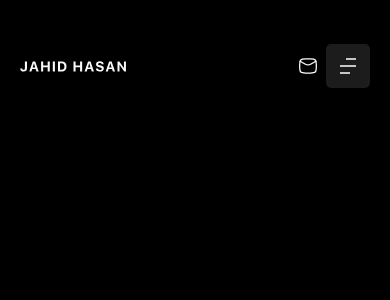
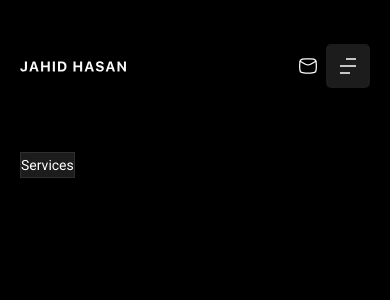
Before and after one commit to jahidhasan136/portfolio-me-jahid, a Next.js app: page / in a window 390 px wide. Both pictures are taken after a click on the element 348 px from the left and 66 px from the top of the page. Shown: the top 300 px of the page. Built offline with nearby package versions, Linux system fonts and the light colour scheme.

Commit message:
header responsive bar function add

```diff
--- a/package.json
+++ b/package.json
@@ -14,6 +14,7 @@
     "react": "19.1.0",
     "react-dom": "19.1.0",
     "react-hot-toast": "^2.6.0",
+    "react-icons": "^5.5.0",
     "react-redux": "^9.2.0",
     "redux-persist": "^6.0.0"
   },
--- a/src/app/globals.css
+++ b/src/app/globals.css
@@ -8,6 +8,7 @@
   --breakpoint-lg: 1024px;
   --breakpoint-xl: 1536px;
   --color-sky: #00abff;
+  --color-gray: #1c1c1c;
   --color-grayDark: #2f2f2f;
   --color-grayLight: #6a6a6a;
 }
--- a/src/components/shared/header/Header.tsx
+++ b/src/components/shared/header/Header.tsx
@@ -11,6 +11,7 @@ import Link from "next/link";
 import toast, { Toaster } from "react-hot-toast";
 
 const Header = () => {
+  // Coppy email to clipboard
   const [, setCopied] = useState(false);
 
   const handleCopy = async () => {
@@ -24,8 +25,14 @@ const Header = () => {
       console.error("Failed to copy: ", err);
     }
   };
+
+  // Responsive menu toggle
+  const [isMenuOpen, setIsMenuOpen] = useState(false);
+  const handleToggleMenu = () => {
+    setIsMenuOpen(!isMenuOpen);
+  };
   return (
-    <div className="flex items-center justify-between">
+    <div className="relative flex items-center justify-between">
       <Link href="/">
         <Image
           src={headerName}
@@ -54,10 +61,24 @@ const Header = () => {
           width={20}
           height={17}
         />
-        <div className="cursor-pointer bg-[#1C1C1C] p-[10px] rounded-[5px] lg:hidden">
+        <div
+          onClick={() => handleToggleMenu()}
+          className="cursor-pointer bg-gray p-[10px] rounded-[5px] lg:hidden"
+        >
           <Image src={barIcon} alt="Bar Icon" width={24} height={24} />
         </div>
       </div>
+
+      {/* Show responsive menu toggle when clicked bar icon */}
+      {isMenuOpen && (
+        <div className="absolute top-[108px] bg-gray border border-grayDark">
+          <div>
+            <Link href="/services" className="text-sm hover:bg-grayDark">
+              Services
+            </Link>
+          </div>
+        </div>
+      )}
 
       {/* add toaster to show notification */}
       <Toaster position="bottom-right" reverseOrder={false} />
```
Also changed, not shown: 1 other file (tests, documents, lock files or other folders).
